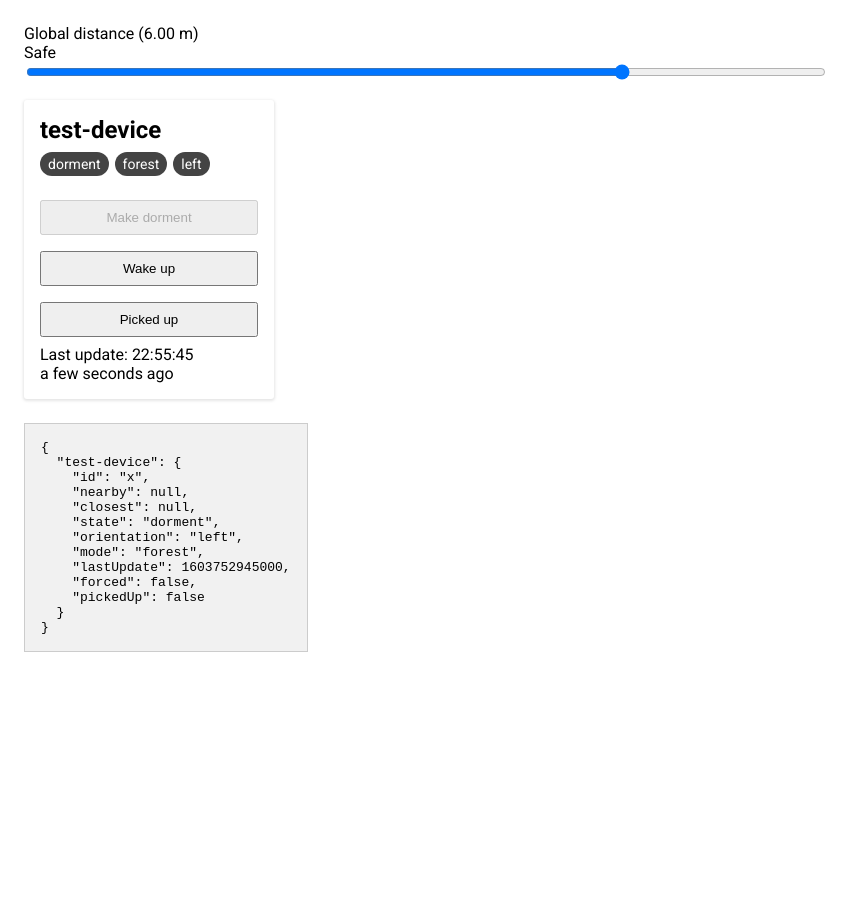
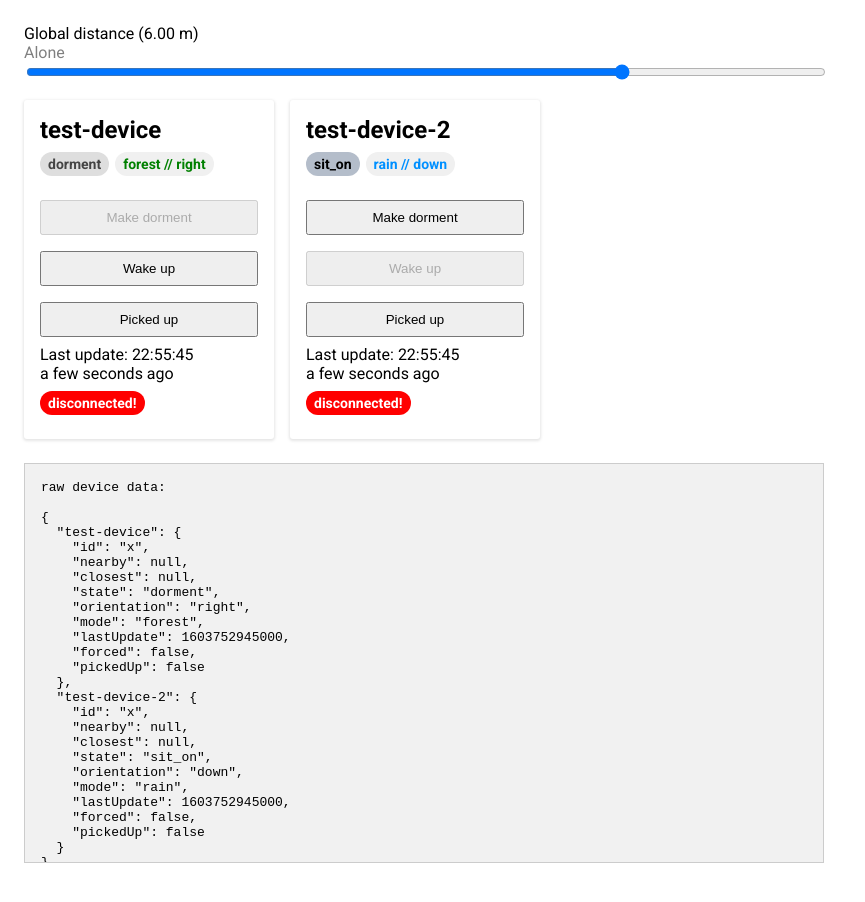
Before and after one commit to delanoflipse/dps-team-07-v1, a website: page amb_server/static/index.html in a window 1280 px wide. Shown: the whole page, without its empty margins (0-865 px from the left). Before the commit the page ends 800 px from the top, so only its background shows below. Drawn offline with nearby package versions, Linux system fonts and the light colour scheme; no server answers.

Commit message:
color update server

```diff
--- a/amb_server/package.json
+++ b/amb_server/package.json
@@ -4,7 +4,7 @@
   "description": "",
   "main": "index.js",
   "scripts": {
-    "test": "echo \"Error: no test specified\" && exit 1"
+    "start": "node index"
   },
   "keywords": [],
   "author": "",
--- a/amb_server/static/index.html
+++ b/amb_server/static/index.html
@@ -12,7 +12,7 @@
     <div id="app" v-cloak>
         <div class="global-slider">
             <label>Global distance ({{ dist }})</label>
-            <div class="slider-state" :class="{ safe }">{{ safe ? "Safe" : "Danger" }}</div>
+            <div class="slider-state" :class="{ safe, alone }">{{ distanceState }}</div>
             <input type="range" min="0" max="8000" v-model="distance" @input="distanceChange">
         </div>
         <div class="devices">
@@ -22,9 +22,20 @@
                 :key="key"
             >
                 <div class="title">{{ key }}</div>
-                <div class="state state-name">{{ device.state }}</div>
-                <div class="state state-mode">{{ device.mode }}</div>
-                <div class="state state-orientation">{{ device.orientation }}</div>
+                <div class="state state-name"
+                    :style="{
+                        background: deviceStateBackgroundcolor(device),
+                        color: deviceStateColor(device)
+                    }"
+
+                >{{ device.state }}</div>
+                <div class="state state-mode"
+                    :style="{
+                        background: deviceOrientBackgroundcolor(device),
+                        color: deviceOrientColor(device)
+                    }"
+
+                >{{ device.mode }} // {{ device.orientation }}</div>
                 <div class="state state-forced" v-if="device.forced">Forced State</div>
 
                 <div class="device-actions">
@@ -42,11 +53,13 @@
                     <span>{{moment(device.lastUpdate).fromNow()}}</span>
                 </div>
 
+                <div class="state state-connected" :class="{ connected: connected(device) }">{{ connected(device) ? 'connected' : 'disconnected!' }}</div>
+
             </div>
 
         </div>
 
-        <pre>{{ devices }}</pre>
+        <pre>raw device data:<br><br>{{ devices }}</pre>
 
     </div>
 
@@ -54,6 +67,6 @@
     <script src="https://cdn.jsdelivr.net/npm/vue/dist/vue.js"></script>
     <script src="https://cdnjs.cloudflare.com/ajax/libs/moment.js/2.29.1/moment.min.js"></script>
     <!-- <script src="https://cdn.jsdelivr.net/npm/vue"></script> -->
-    <script src="/index.js"></script>
+    <script src="/script.js"></script>
 </body>
 </html>
--- a/amb_server/static/index.js
+++ /dev/null
@@ -1,75 +0,0 @@
-const socket = io();
-
-const stateMap = {
-    "up": "silent",
-    "down": "rain",
-    "right": "forest",
-    "left": "fire",
-    "front": "zen",
-    "back": "jazz",
-}
-
-socket.on('/log-device', (data) => {
-    const [ id, nearby, closest, state, orientation, forced, pickedUp ] = data.split(/\t/g);
-    const lastUpdate = moment().valueOf();
-    const mode = stateMap[orientation];
-
-    app.$set(app.devices, id, {
-        id,
-        nearby,
-        closest,
-        state,
-        mode,
-        orientation,
-        lastUpdate,
-        forced: Boolean(Number(forced)),
-        pickedUp,
-    });
-});
-
-socket.on('/amb-global-distance', (data) => {
-    app.distance = Number(data);
-});
-
-const app = new Vue({
-    el: '#app',
-    data: {
-        distance: 6000,
-        devices: {
-            'test-device': {
-                id: 'x',
-                nearby: null,
-                closest: null,
-                state: 'dorment',
-                orientation: 'left',
-                mode: 'forest',
-                lastUpdate: new Date().valueOf(),
-                forced: false,
-                pickedUp: false,
-            },
-        },
-        moment,
-    },
-
-    methods: {
-        updateState(device, newState) {
-            socket.emit('setState', device.id, newState);
-        },
-        asTimeSince(device) {
-            return moment(device.lastUpdate).format("HH:mm:ss");
-        },
-        distanceChange() {
-            socket.emit('setDistance', this.distance);
-        },
-    },
-
-    computed: {
-        dist() {
-            const meters = this.distance / 1000;
-            return `${meters.toFixed(2)} m`;
-        },
-        safe() {
-            return Number(this.distance) > 1500;
-        },
-    },
-});
--- /dev/null
+++ b/amb_server/static/script.js
@@ -0,0 +1,137 @@
+const socket = io();
+
+const stateMap = {
+    "up": "silent",
+    "down": "rain",
+    "right": "forest",
+    "left": "fire",
+    "front": "zen",
+    "back": "jazz",
+}
+
+const orientationColorMap = {
+    "up": ["hsl(206, 10%, 50%)", '#f0f0f0'],
+    "down": ["hsl(206, 100%, 50%)", '#f0f0f0'],
+    "right": ["green", '#f0f0f0'],
+    "left": ["hsl(15, 100%, 50%)", '#f0f0f0'],
+    "front": ["hsl(265, 50%, 50%)", '#f0f0f0'],
+    "back": ["#c59800", '#f0f0f0'],
+};
+
+const stateColorMap = {
+    "dorment": ["#dedede", '#444'],
+    "sit_on": ["#b4bdca", 'black'],
+    "moving": ["#3c3c3c", 'white'],
+    "error": ["#ff0000", 'white'],
+};
+
+socket.on('/log-device', (data) => {
+    const [ id, nearby, closest, state, orientation, forced, pickedUp ] = data.split(/\t/g);
+    const lastUpdate = moment().valueOf();
+    const mode = stateMap[orientation];
+
+    app.$set(app.devices, id, {
+        id,
+        nearby,
+        closest,
+        state,
+        mode,
+        orientation,
+        lastUpdate,
+        forced: Boolean(Number(forced)),
+        pickedUp,
+    });
+});
+
+socket.on('/amb-global-distance', (data) => {
+    app.distance = Number(data);
+});
+
+const app = new Vue({
+    el: '#app',
+    data: {
+        distance: 6000,
+        devices: {
+            'test-device': {
+                id: 'x',
+                nearby: null,
+                closest: null,
+                state: 'dorment',
+                orientation: 'right',
+                mode: 'forest',
+                lastUpdate: new Date().valueOf(),
+                forced: false,
+                pickedUp: false,
+            },
+            'test-device-2': {
+                id: 'x',
+                nearby: null,
+                closest: null,
+                state: 'sit_on',
+                orientation: 'down',
+                mode: 'rain',
+                lastUpdate: new Date().valueOf(),
+                forced: false,
+                pickedUp: false,
+            },
+        },
+        moment,
+        now: moment().valueOf(),
+    },
+
+    mounted() {
+        setInterval(() => {
+            this.now = moment().valueOf();
+        }, 200);
+    },
+
+    methods: {
+        updateState(device, newState) {
+            socket.emit('setState', device.id, newState);
+        },
+        deviceOrientColor(device) {
+            return orientationColorMap[device.orientation][0];
+        },
+        deviceOrientBackgroundcolor(device) {
+            return orientationColorMap[device.orientation][1];
+        },
+        deviceStateColor(device) {
+            return stateColorMap[device.state][1];
+        },
+        connected(device) {
+            return this.now - device.lastUpdate < 5000;
+        },
+        deviceStateBackgroundcolor(device) {
+            return stateColorMap[device.state][0];
+        },
+        asTimeSince(device) {
+            return moment(device.lastUpdate).format("HH:mm:ss");
+        },
+        distanceChange() {
+            socket.emit('setDistance', this.distance);
+        },
+    },
+
+    computed: {
+        dist() {
+            const meters = this.distance / 1000;
+            return `${meters.toFixed(2)} m`;
+        },
+        distanceState() {
+            const dist = Number(this.distance);
+            if (dist > 4500) {
+                return "Alone";
+            }
+            if (dist > 1500) {
+                return "Safe";
+            }
+            return "Danger";
+        },
+        safe() {
+            return Number(this.distance) > 1500;
+        },
+        alone() {
+            return Number(this.distance) > 4500;
+        },
+    },
+});
--- a/amb_server/static/style.css
+++ b/amb_server/static/style.css
@@ -27,7 +27,6 @@ body {
 }
 
 .device {
-    width: 250px;
     padding: 16px;
     box-shadow: 0 1px 3px 1px rgba(0, 0, 0, 0.1);
     border-radius: 3px;
@@ -48,6 +47,7 @@ body {
     padding: 4px 8px;
     margin-bottom: 8px;
     margin-right: 2px;
+    font-weight: bold;
 }
 
 .device .device-actions {
@@ -64,6 +64,17 @@ body {
     background: red;
 }
 
+.device .state.state-connected {
+    background: red;
+    color: white;
+    margin-top: 8px;
+}
+
+.device .state.state-connected.connected {
+    background:  #dedede;
+    color: #444;
+}
+
 pre {
     display: inline-block;
     margin: 24px 0;
@@ -71,6 +82,8 @@ pre {
     padding: 16px;
     background: #f1f1f1;
     max-height: 400px;
+    width: 100%;
+    max-width: 800px;
     overflow: auto;
 }
 
@@ -83,3 +96,23 @@ pre {
 .global-slider input {
     width: 100%;
 }
+
+.global-slider .slider-state {
+    color: red;
+}
+
+.global-slider .slider-state.safe {
+    color: green;
+}
+
+.global-slider .slider-state.safe.alone {
+    color: grey;
+}
+
+
+@media screen and (max-width: 800px) {
+    .devices {
+        grid-template-columns: auto;
+        grid-template-rows: auto;
+    }
+}
```
